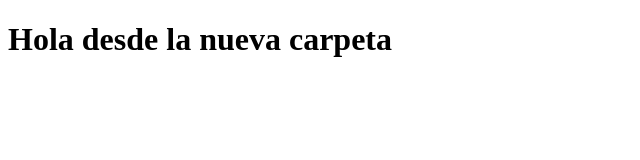
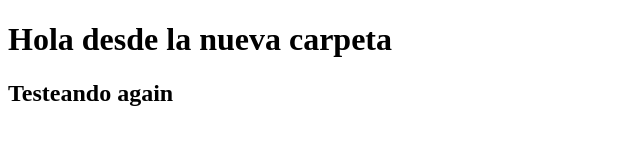
Before and after one commit to AleAgu200/test-laravel-git, a plain HTML site: page Nueva carpeta/index.html in a window 1280 px wide. Shown: the whole page, without its empty margins (0-640 px from the left). Drawn offline with Linux system fonts and the light colour scheme.

Commit message:
Update index.html

```diff
--- a/Nueva carpeta/index.html
+++ b/Nueva carpeta/index.html
@@ -7,5 +7,6 @@
 	</head>
 	<body>
 		<h1>Hola desde la nueva carpeta</h1>
+		<h2>Testeando again</h2>
 	</body>
 </html>
```
